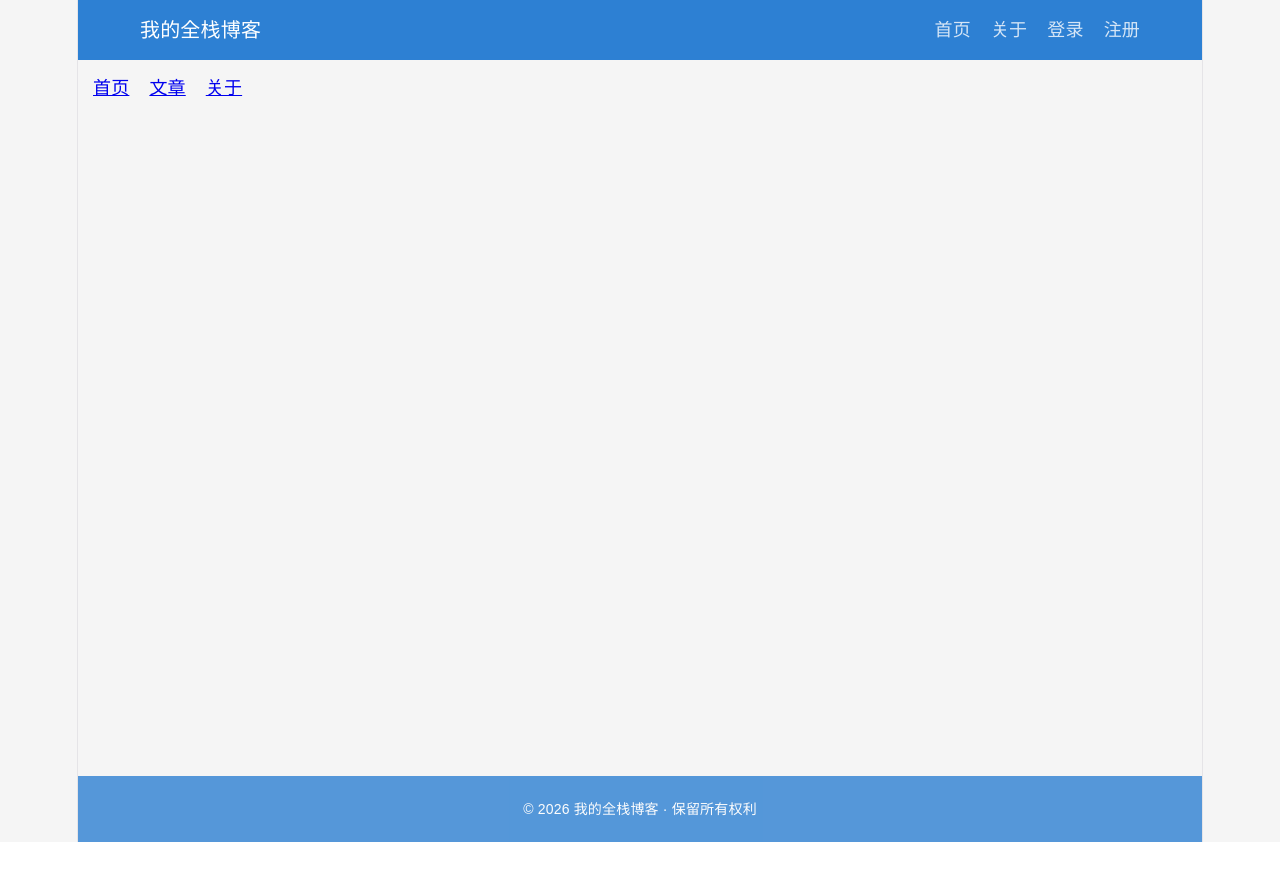
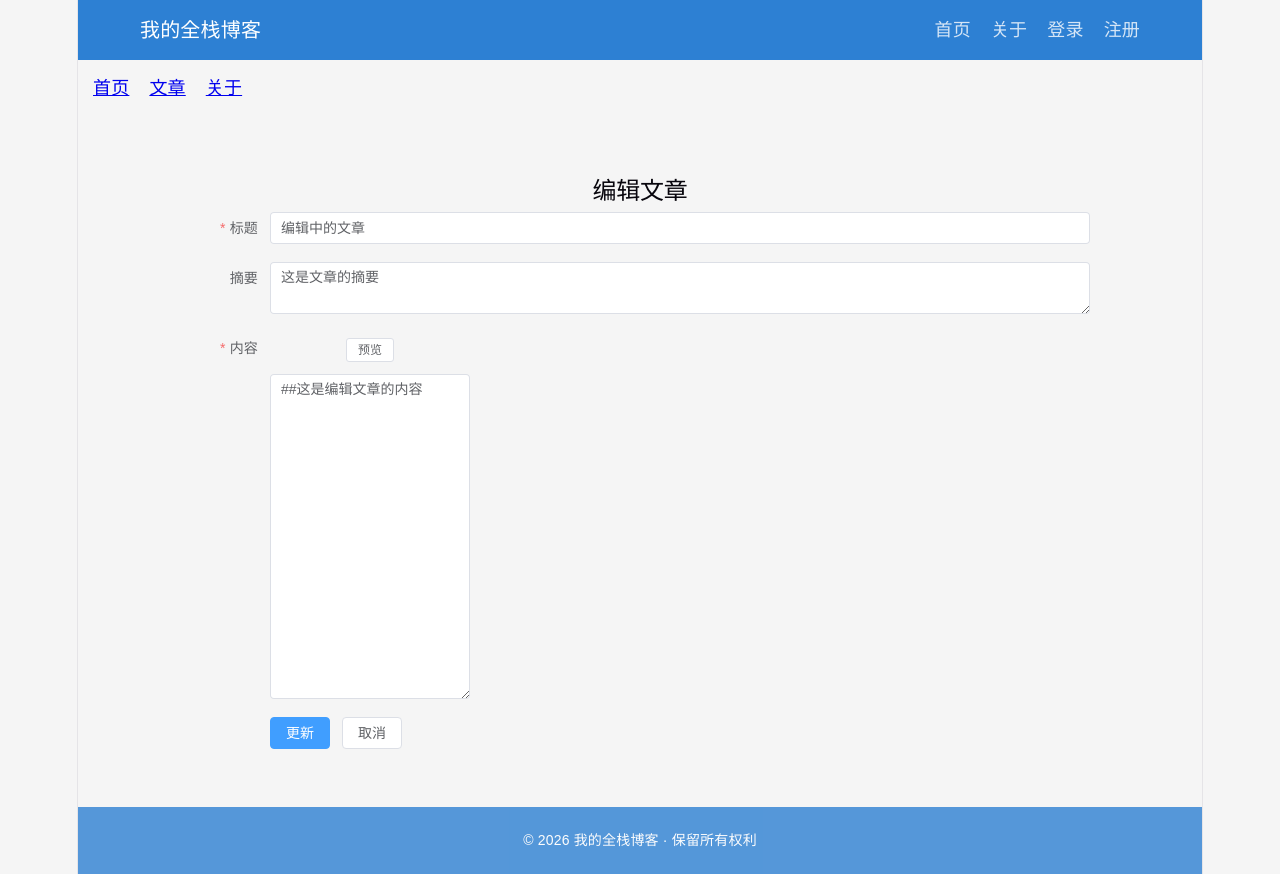
Before and after one commit to poiuyttt/blog, a Vue app in the folder BlogWeb/: page /article/1/edit in a window 1280 px wide. Before the commit the page ends 842 px from the top, so only its background shows below. Built offline with nearby package versions, Linux system fonts and the light colour scheme; what @kangc/v-md-editor would draw is missing.

Commit message:
feat(文章编辑): 添加文章创建和编辑页面及文件上传组件
新增文章创建(/article/new)和编辑(/article/:id/edit)路由页面，包含表单验证和Markdown预览功能
添加FileUpload组件用于文件上传功能，支持图片上传和删除

```diff
--- a/BlogWeb/src/router/index.ts
+++ b/BlogWeb/src/router/index.ts
@@ -31,6 +31,16 @@ const routes = [
     component: () => import("../views/ArticlePage.vue"),
   },
   {
+    path: "/article/new",
+    name: "articleCreate",
+    component: () => import("../views/ArticleEdit.vue"),
+  },
+  {
+    path: "/article/:id/edit",
+    name: "articleEdit",
+    component: () => import("../views/ArticleEdit.vue"),
+  },
+  {
     path: "/search",
     name: "search",
     component: SearchPage,
--- /dev/null
+++ b/BlogWeb/src/views/ArticleEdit.vue
@@ -0,0 +1,132 @@
+<script setup lang="ts">
+import { ref, reactive, onMounted } from "vue";
+import { useRoute, useRouter } from "vue-router";
+import { ElMessage, type FormInstance, type FormRules } from "element-plus";
+import VMdPreview from "@kangc/v-md-editor/lib/preview";
+
+const route = useRoute();
+const router = useRouter();
+
+// 是否为编辑模式（根据路由参数判断）
+const isEdit = ref<boolean>(!!route.params.id);
+
+//表单数据
+const form = reactive({
+  title: "",
+  content: "",
+  summary: "",
+});
+
+// el-form 的 ref 实例，用于调用 validate 方法
+const formRef = ref<FormInstance>();
+
+// 表单验证规则{
+const rules: FormRules = {
+  title: [
+    { required: true, message: "请输入标题", trigger: ["blur"] },
+    {
+      min: 3,
+      max: 20,
+      message: "标题长度必须在3到20个字符之间",
+      trigger: ["blur"],
+    },
+  ],
+  content: [
+    { required: true, message: "请输入内容", trigger: ["blur"] },
+    {
+      min: 10,
+      message: "内容长度必须在10个字符以上",
+      trigger: ["blur"],
+    },
+  ],
+};
+
+// 是否正在预览 Markdown
+const previewMode = ref<boolean>(false);
+
+// 模拟：如果是编辑模式，加载已有文章
+onMounted(() => {
+  if (isEdit.value) {
+    // 模拟加载已有文章
+    form.title = "编辑中的文章";
+    form.content = "##这是编辑文章的内容";
+    form.summary = "这是文章的摘要";
+  }
+});
+
+// 提交表单
+const handleSubmit = async () => {
+  if (!formRef.value) return;
+  await formRef.value.validate((valid) => {
+    if (valid) {
+      if (isEdit.value) {
+        ElMessage.success("文章更新成功");
+      } else {
+        // 模拟创建文章
+        ElMessage.success("文章发布成功");
+      }
+      router.push("/");
+    } else {
+      ElMessage.error("请检查表单填写");
+    }
+  });
+};
+</script>
+
+<template>
+  <div class="edit-page">
+    <h2>{{ isEdit ? "编辑文章" : "发布文章" }}</h2>
+    <el-form ref="formRef" :model="form" :rules="rules" label-width="80px">
+      <el-form-item label="标题" prop="title">
+        <el-input v-model="form.title" placeholder="请输入标题" />
+      </el-form-item>
+      <el-form-item label="摘要" prop="summary">
+        <el-input
+          v-model="form.summary"
+          type="textarea"
+          :rows="2"
+          placeholder="请输入摘要（可选）"
+        />
+      </el-form-item>
+      <el-form-item label="内容" prop="content">
+        <div class="editor-container">
+          <div style="margin-bottom: 10px">
+            <el-button size="small" @click="previewMode = !previewMode">
+              {{ previewMode ? "编辑" : "预览" }}
+            </el-button>
+          </div>
+          <el-input
+            v-if="!previewMode"
+            v-model="form.content"
+            type="textarea"
+            :rows="15"
+            placeholder="支持Markdown格式"
+          />
+          <div v-else class="markdown-preview">
+            <v-md-preview :text="form.content" />
+          </div>
+        </div>
+      </el-form-item>
+      <el-form-item>
+        <el-button type="primary" @click="handleSubmit">
+          {{ isEdit ? "更新" : "发布" }}
+        </el-button>
+        <el-button @click="router.back()">取消</el-button>
+      </el-form-item>
+    </el-form>
+  </div>
+</template>
+<style scoped>
+.edit-page {
+  max-width: 900px;
+  margin: 0 auto;
+  padding: 20px;
+}
+.markdown-preview {
+  border: 1px solid #ddd;
+  padding: 15px;
+  border-radius: 4px;
+  min-height: 300px;
+  background: white;
+}
+</style>
```
Also changed, not shown: BlogWeb/src/components/FileUpload.vue (added, +67 -0 lines).
